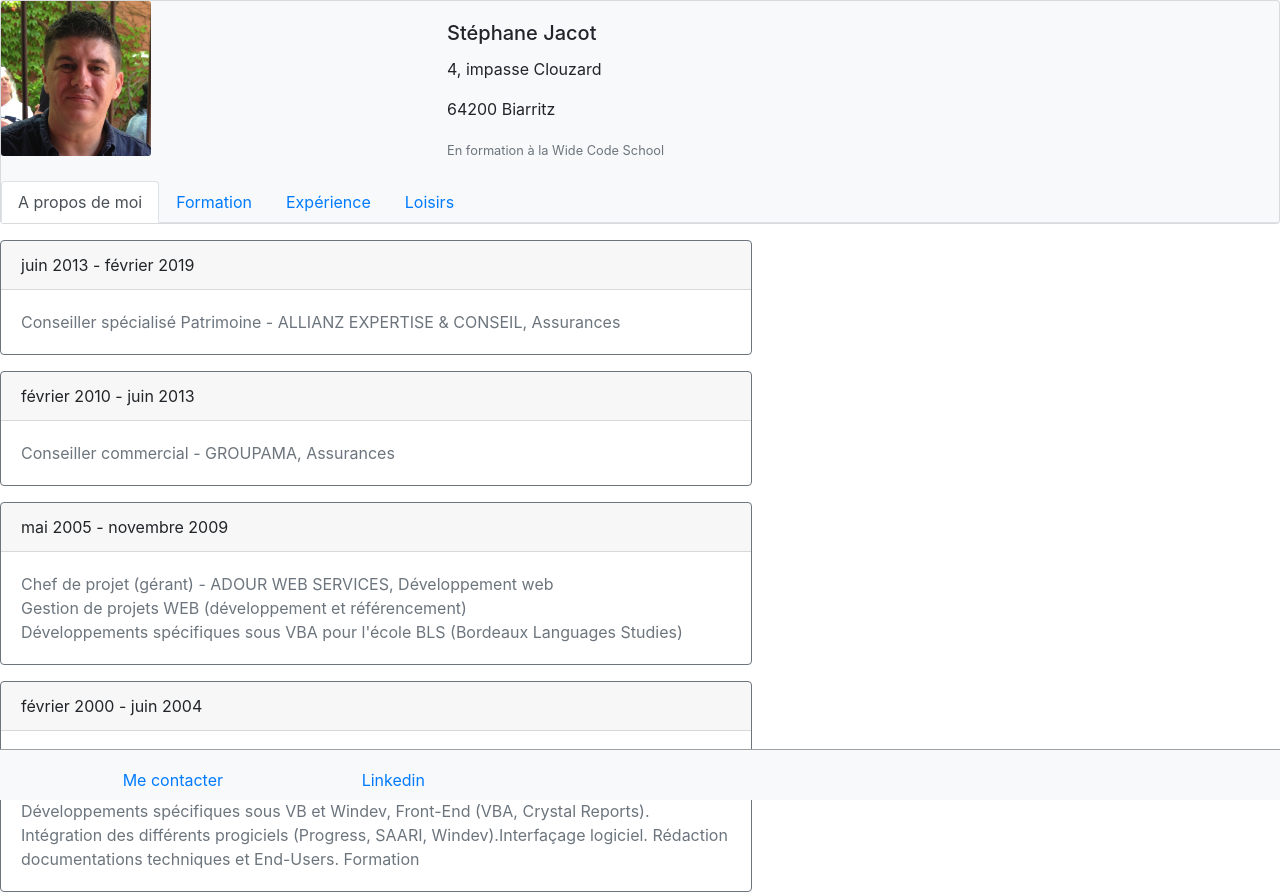
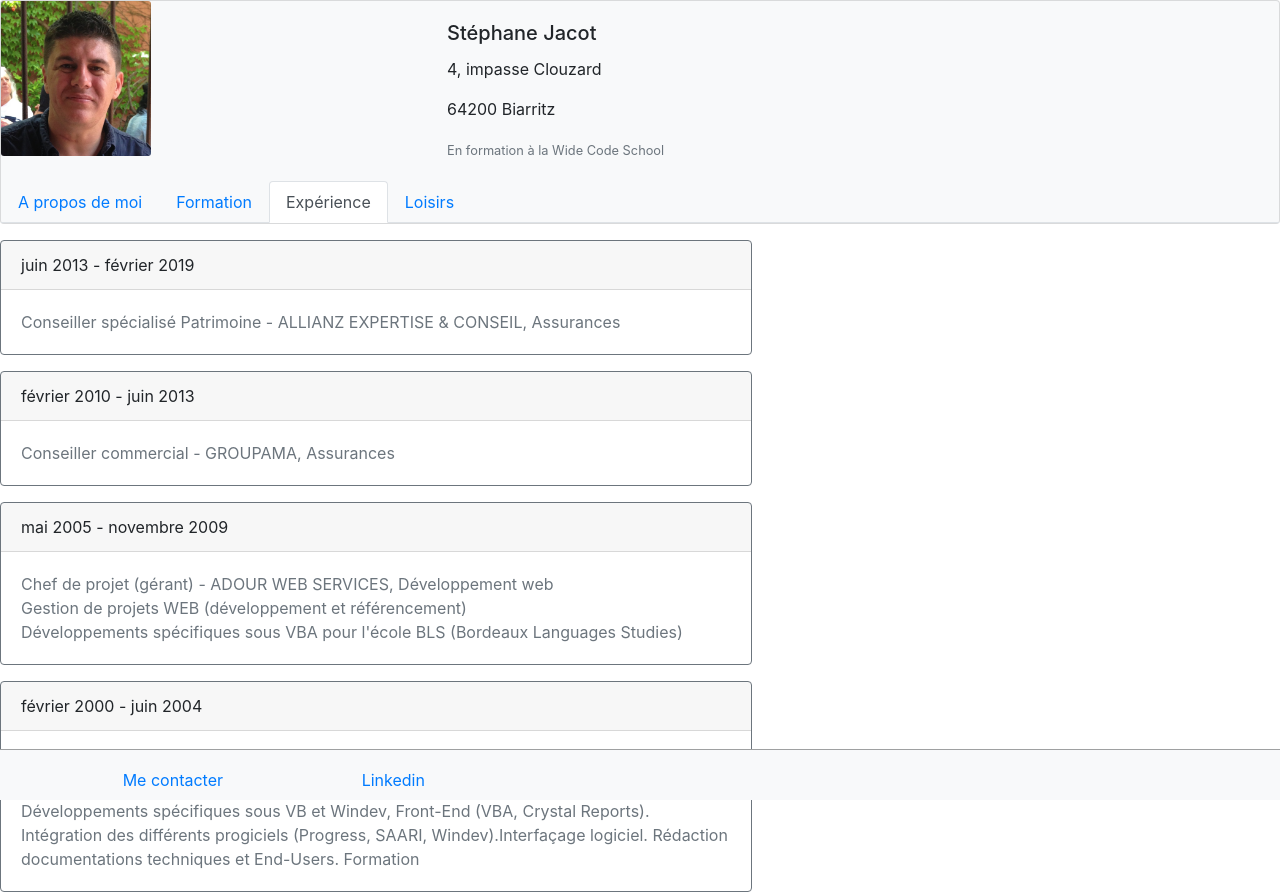
Before and after one commit to stephanejacot/CV, a plain HTML site: page experience.html in a window 1280 px wide. Shown: the top 895 px of the page. Drawn offline with nearby package versions, Linux system fonts and the light colour scheme.

Commit message:
version 1.5

```diff
--- a/experience.html
+++ b/experience.html
@@ -31,11 +31,11 @@
             </div>
             <nav>
                 <div class="nav nav-tabs" id="nav-tab" role="tablist">
-                    <a class="nav-item nav-link active" id="nav-home-tab" data-toggle="tab" href="./home.html"
+                    <a class="nav-item nav-link" id="nav-home-tab" data-toggle="tab" href="./home.html"
                         role="tab" aria-controls="nav-home" aria-selected="true">A propos de moi</a>
                     <a class="nav-item nav-link" id="nav-profile-tab" data-toggle="tab" href="./formation.html"
                         role="tab" aria-controls="nav-formation" aria-selected="false">Formation</a>
-                    <a class="nav-item nav-link" id="nav-contact-tab" data-toggle="tab" href="./experience.html"
+                    <a class="nav-item nav-link active" id="nav-contact-tab" data-toggle="tab" href="./experience.html"
                         role="tab" aria-controls="nav-experience" aria-selected="false">Expérience</a>
                     <a class="nav-item nav-link" id="nav-contact-tab" data-toggle="tab" href="./loisirs.html" role="tab"
                         aria-controls="nav-Loisirs" aria-selected="false">Loisirs</a>
```
Also changed, not shown: contact.html (+1 -1 lines), formation.html (+2 -2 lines), loisirs.html (+2 -2 lines).
